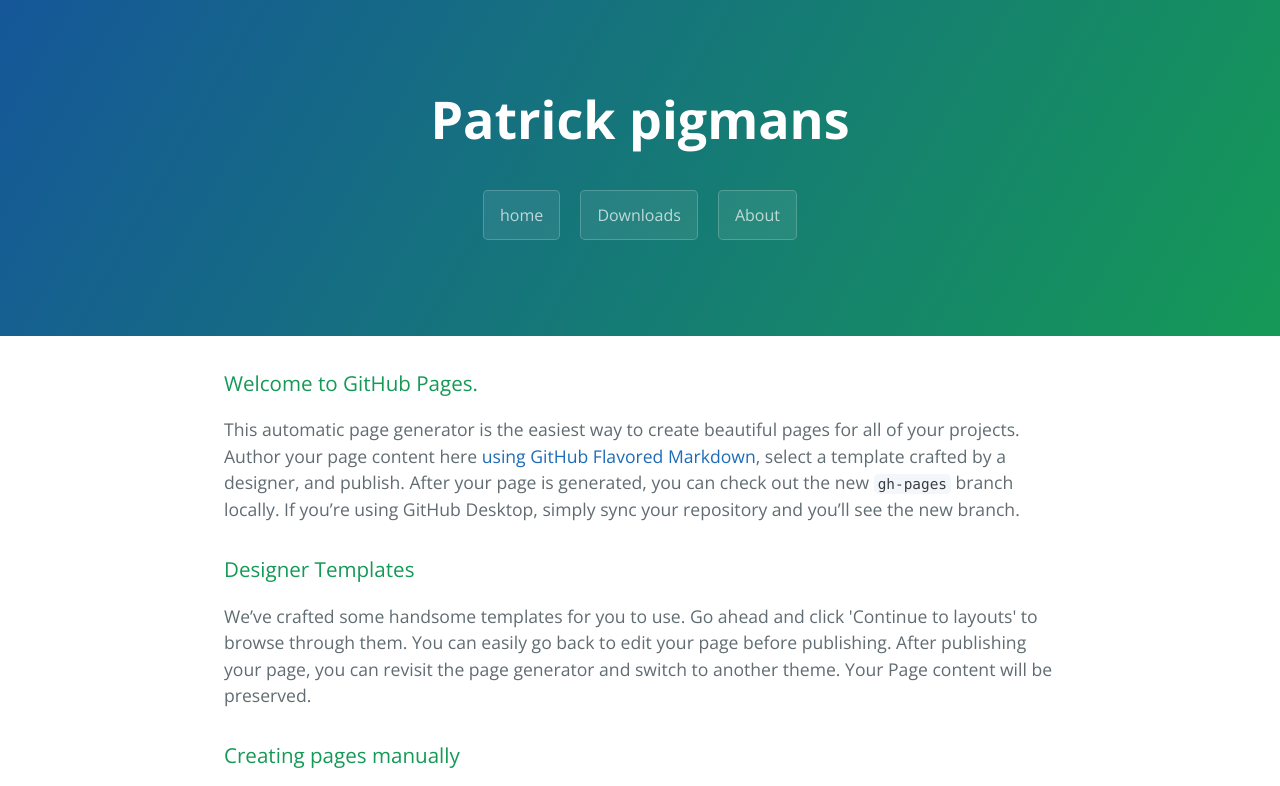
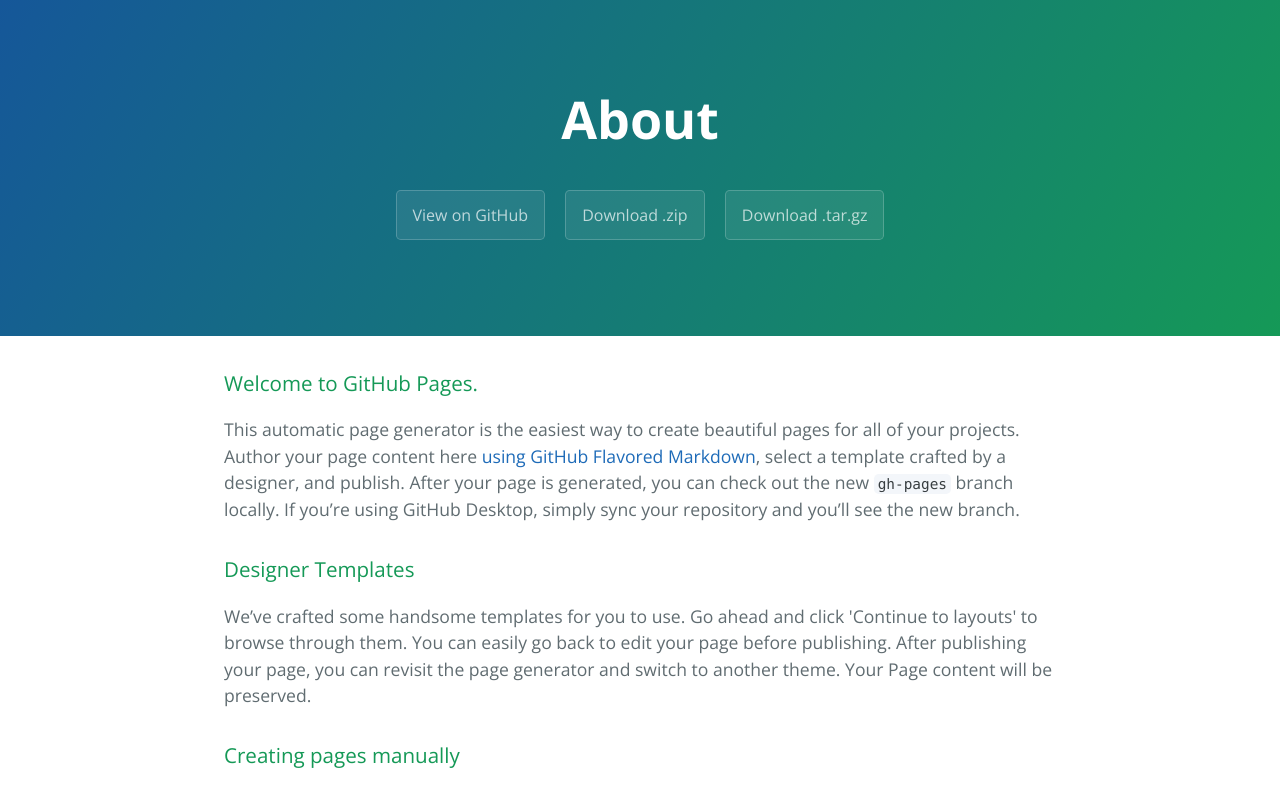
Before and after one commit to ppigmans/about, a plain HTML site: page index.html in a window 1280 px wide. Shown: the top 786 px of the page. Drawn offline with nearby package versions, Linux system fonts and the light colour scheme.

Commit message:
no message

```diff
--- a/index.html
+++ b/index.html
@@ -11,11 +11,11 @@
   </head>
   <body>
     <section class="page-header">
-      <h1 class="project-name">Patrick pigmans</h1>
+      <h1 class="project-name">About</h1>
       <h2 class="project-tagline"></h2>
-      <a href="https://ppigmans.github.io" class="btn">home</a>
-      <a href="https://ppigmans.github.io/downloads/" class="btn">Downloads</a>
-      <a href="https://ppigmans.github.io/about/" class="btn">About</a>
+      <a href="https://github.com/ppigmans/about" class="btn">View on GitHub</a>
+      <a href="https://github.com/ppigmans/about/zipball/master" class="btn">Download .zip</a>
+      <a href="https://github.com/ppigmans/about/tarball/master" class="btn">Download .tar.gz</a>
     </section>
 
     <section class="main-content">
```
